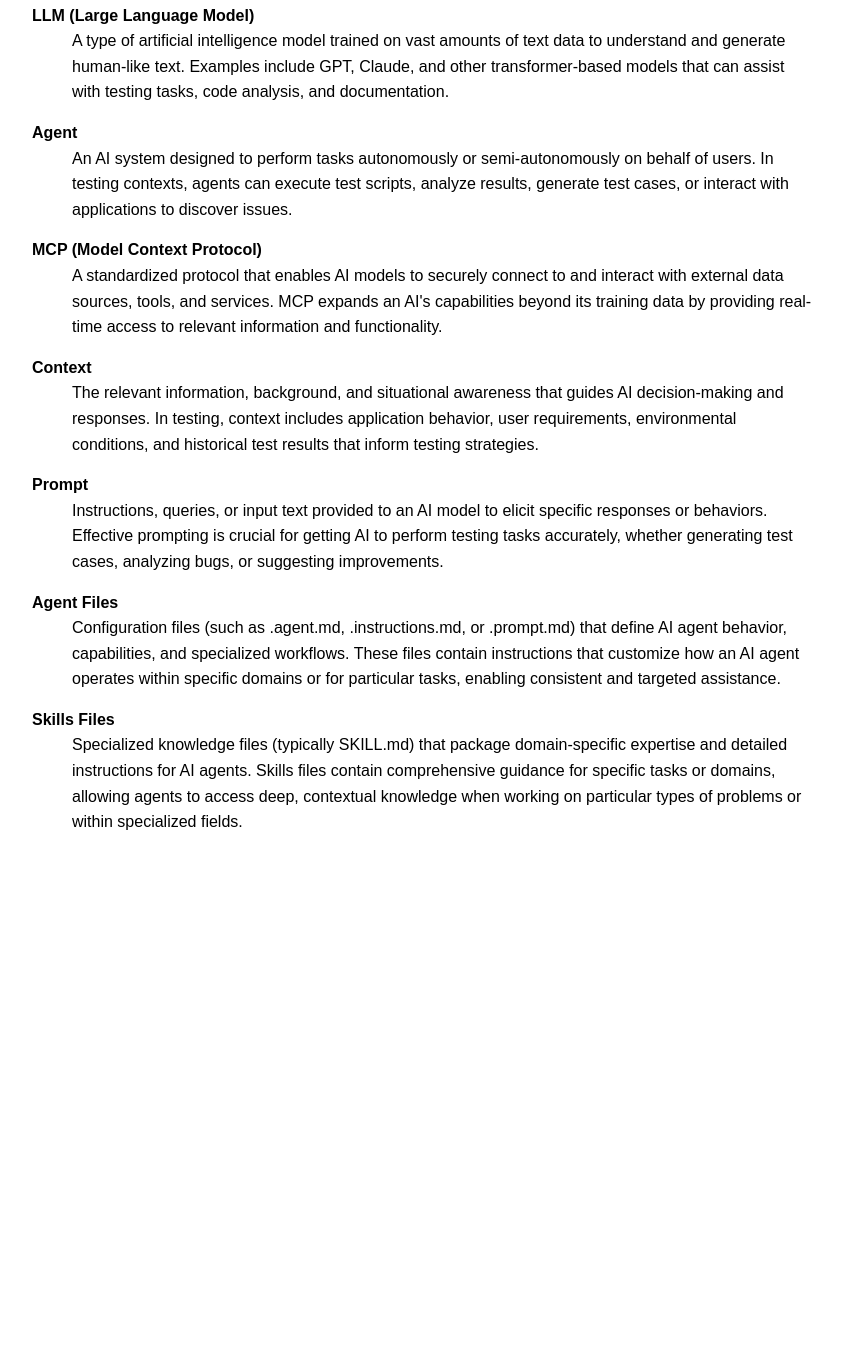
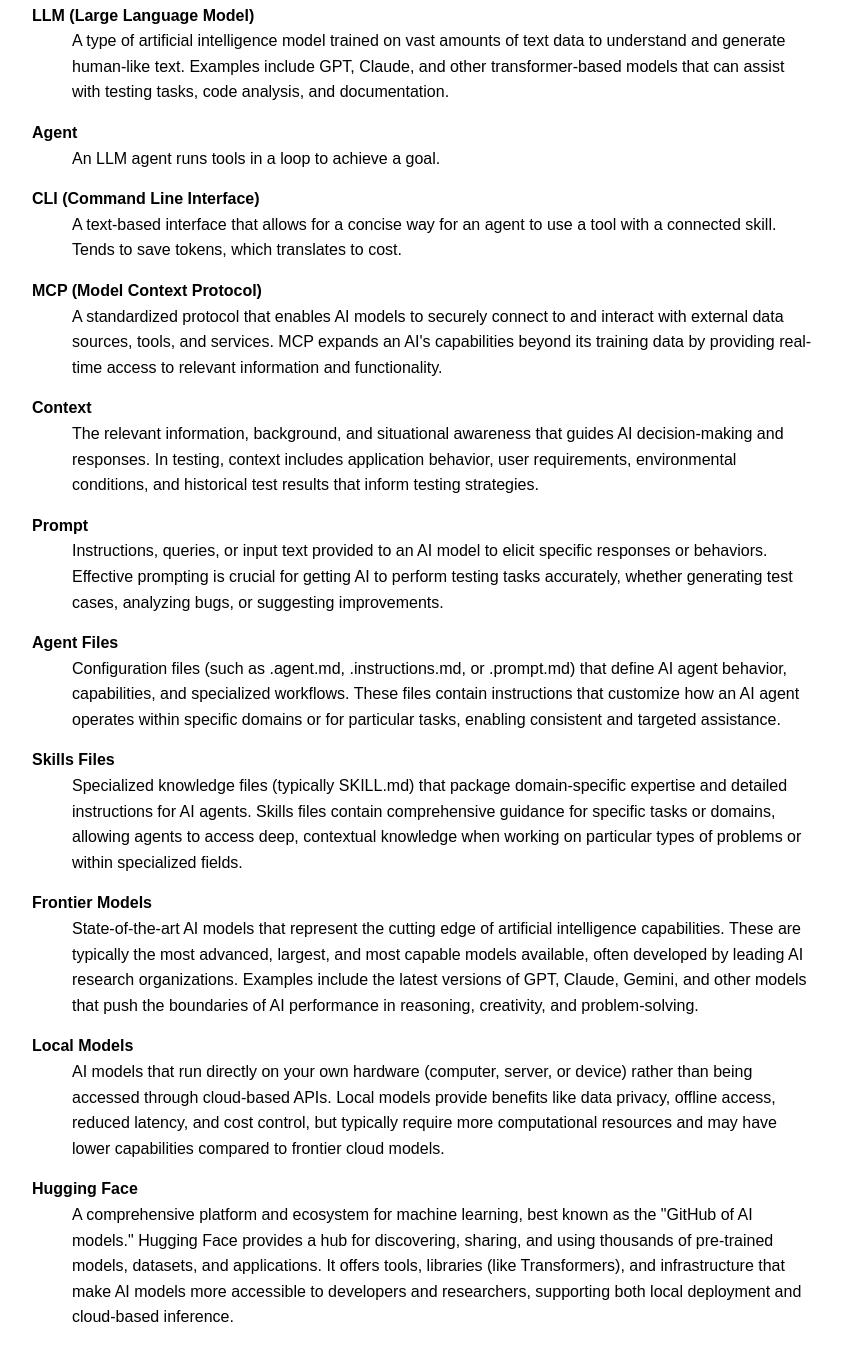
Before and after one commit to QE-at-CGI-FI/cet-with-ai, a plain HTML site: page index.html in a window 1280 px wide. Shown: the part 733-2080 px from the top of the page, without its empty margins (228-1070 px from the left). Before the commit the page ends 1604 px from the top, so only its background shows below. Drawn offline with Linux system fonts and the light colour scheme.

Commit message:
Add more terminology

```diff
--- a/index.html
+++ b/index.html
@@ -75,7 +75,10 @@
             <dd style="margin-bottom: 15px;">A type of artificial intelligence model trained on vast amounts of text data to understand and generate human-like text. Examples include GPT, Claude, and other transformer-based models that can assist with testing tasks, code analysis, and documentation.</dd>
 
             <dt><strong>Agent</strong></dt>
-            <dd style="margin-bottom: 15px;">An AI system designed to perform tasks autonomously or semi-autonomously on behalf of users. In testing contexts, agents can execute test scripts, analyze results, generate test cases, or interact with applications to discover issues.</dd>
+            <dd style="margin-bottom: 15px;">An LLM agent runs tools in a loop to achieve a goal. </dd>
+
+            <dt><strong>CLI (Command Line Interface)</strong></dt>
+            <dd style="margin-bottom: 15px;">A text-based interface that allows for a concise way for an agent to use a tool with a connected skill. Tends to save tokens, which translates to cost.</dd>
 
             <dt><strong>MCP (Model Context Protocol)</strong></dt>
             <dd style="margin-bottom: 15px;">A standardized protocol that enables AI models to securely connect to and interact with external data sources, tools, and services. MCP expands an AI's capabilities beyond its training data by providing real-time access to relevant information and functionality.</dd>
@@ -91,6 +94,15 @@
 
             <dt><strong>Skills Files</strong></dt>
             <dd style="margin-bottom: 15px;">Specialized knowledge files (typically SKILL.md) that package domain-specific expertise and detailed instructions for AI agents. Skills files contain comprehensive guidance for specific tasks or domains, allowing agents to access deep, contextual knowledge when working on particular types of problems or within specialized fields.</dd>
+
+            <dt><strong>Frontier Models</strong></dt>
+            <dd style="margin-bottom: 15px;">State-of-the-art AI models that represent the cutting edge of artificial intelligence capabilities. These are typically the most advanced, largest, and most capable models available, often developed by leading AI research organizations. Examples include the latest versions of GPT, Claude, Gemini, and other models that push the boundaries of AI performance in reasoning, creativity, and problem-solving.</dd>
+
+            <dt><strong>Local Models</strong></dt>
+            <dd style="margin-bottom: 15px;">AI models that run directly on your own hardware (computer, server, or device) rather than being accessed through cloud-based APIs. Local models provide benefits like data privacy, offline access, reduced latency, and cost control, but typically require more computational resources and may have lower capabilities compared to frontier cloud models.</dd>
+
+            <dt><strong>Hugging Face</strong></dt>
+            <dd style="margin-bottom: 15px;">A comprehensive platform and ecosystem for machine learning, best known as the "GitHub of AI models." Hugging Face provides a hub for discovering, sharing, and using thousands of pre-trained models, datasets, and applications. It offers tools, libraries (like Transformers), and infrastructure that make AI models more accessible to developers and researchers, supporting both local deployment and cloud-based inference.</dd>
         </dl>
     </div>
 </body>
```
